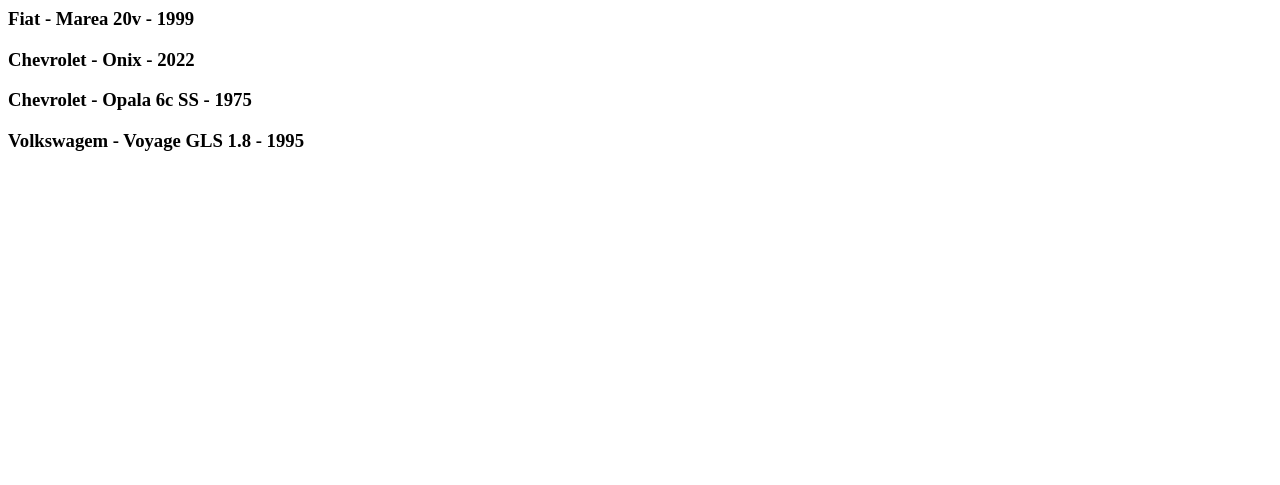
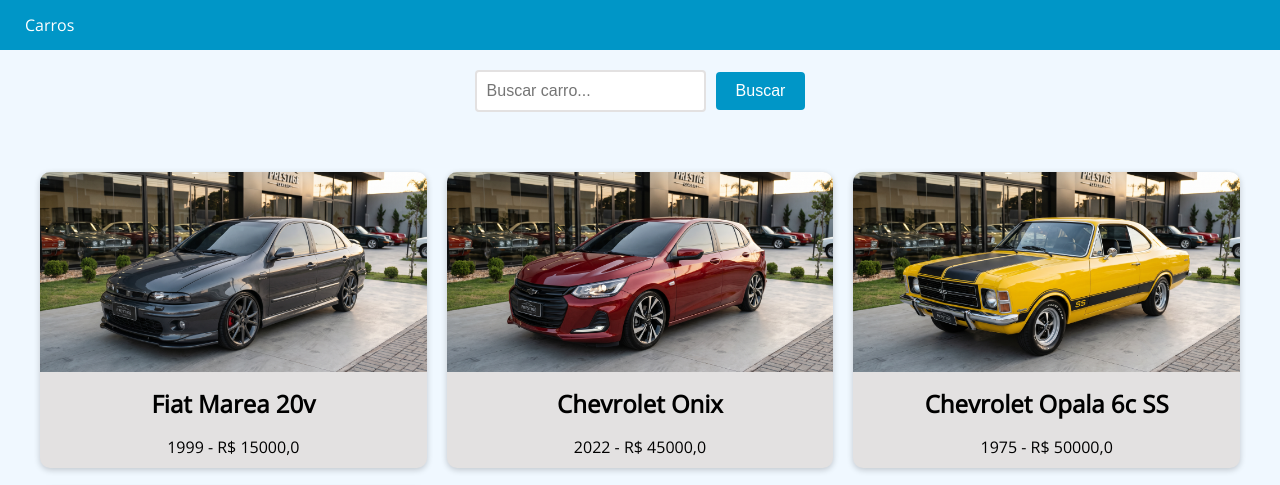
Before and after one commit to Ohlipeh/carros, a Django app: page /cars/ in a window 1280 px wide. Shown: the top 485 px of the page. Before the commit the page ends 151 px from the top, so only its background shows below. Run offline with Django 5.2, Linux system fonts and the light colour scheme; data comes from the database, SQL or seed files in the repository.

Commit message:
Add searchable car catalog page
Add a shared base template and a styled car listing with model search. Configure template lookup and name the cars route for navigation and form submissions.

```diff
--- a/app/settings.py
+++ b/app/settings.py
@@ -56,7 +56,8 @@ ROOT_URLCONF = "app.urls"
 TEMPLATES = [
     {
         "BACKEND": "django.template.backends.django.DjangoTemplates",
-        "DIRS": [],
+        # BASE_DIR is the file up "app" (where is the manage.py), I together "app" and "templates" with the "/"
+        "DIRS": ["app/templates"],
         "APP_DIRS": True,
         "OPTIONS": {
             "context_processors": [
--- /dev/null
+++ b/app/templates/base.html
@@ -0,0 +1,89 @@
+<!doctype html>
+<html lang="en">
+  <head>
+    <meta charset="UTF-8" />
+    <meta name="viewport" content="width=device-width, initial-scale=1.0" />
+    <title>{% block title %}Prestige Classics{% endblock %}</title>
+    <link rel="preconnect" href="https://fonts.googleapis.com" />
+    <link
+      href="https://fonts.googleapis.com/css2?family=Open+Sans&display=swap"
+      rel="stylesheet"
+    />
+    <style>
+      body {
+        font-family: "Open Sans", sans-serif;
+        background-color: aliceblue;
+        color: black;
+        margin: 0;
+        padding: 0;
+      }
+
+      header {
+        background-color: #0096c7;
+        color: aliceblue;
+        text-align: center;
+      }
+
+      footer {
+        background-color: #ccc;
+        color: #333;
+        text-align: center;
+      }
+
+      nav {
+        background-color: #0096c7;
+        color: #fff;
+        height: 50px;
+        display: flex;
+        justify-content: space-between;
+        align-items: center;
+      }
+
+      nav ul {
+        list-style: none;
+        margin: 0;
+        padding: 0;
+        display: flex;
+      }
+
+      nav ul li {
+        margin: 0 10px;
+      }
+
+      nav ul li a {
+        color: #fff;
+        text-decoration: none;
+        font-size: 16px;
+        padding: 15px;
+        transition: all 0.3s ease;
+      }
+
+      nav ul li a:hover {
+        background-color: #32bbe8;
+      }
+
+      nav ul li.active a {
+        background-color: #666;
+      }
+
+      nav ul li.active a:hover {
+        background-color: #999;
+      }
+    </style>
+  </head>
+  <body>
+    <header>
+      <nav>
+        <ul>
+          <li><a href="{% url 'cars_list' %}">Carros</a></li>
+        </ul>
+      </nav>
+    </header>
+
+    <main>{% block content %} {% endblock %}</main>
+
+    <footer>
+      <p>&copy; 2026 Prestige Classics</p>
+    </footer>
+  </body>
+</html>
--- a/app/urls.py
+++ b/app/urls.py
@@ -17,6 +17,6 @@ from cars.views import cars_view
 urlpatterns = [
     # I speak scription "admin/" open panel admin for django.
     path("admin/", admin.site.urls),
-    path("cars/", cars_view),
+    path("cars/", cars_view, name="cars_list"),
     # MEDIA_URL is scription public (ex: /media/) and MEDIA_ROOT is file real in computer menu.
 ] + static(settings.MEDIA_URL, document_root=settings.MEDIA_ROOT)
--- a/cars/templates/cars.html
+++ b/cars/templates/cars.html
@@ -1,12 +1,110 @@
-<html>
-  <head>
-    <title>Meus carros</title>
-  </head>
-  {% block content %}
-  <body>
-    {% for car in cars %}
-    <h3>{{ car.brand }} - {{ car.model }} - {{ car.factory_year }}</h3>
-    {% endfor %}
-  </body>
-  {% endblock %}
-</html>
+{% extends "base.html" %} {% block content %}
+<style>
+  .car-grid {
+    display: grid;
+    grid-template-columns: repeat(3, 1fr);
+    gap: 20px;
+    margin: 0 auto;
+    max-width: 1200px;
+    padding: 20px;
+  }
+
+  .car-card {
+    background-color: #e3e1e1;
+    box-shadow: 0 2px 6px rgba(0, 0, 0, 0.2);
+    border-radius: 10px;
+    overflow: hidden;
+    text-align: center;
+    transition: all 0.3s ease;
+  }
+
+  .car-card:hover {
+    cursor: pointer;
+    box-shadow: 0 4px 10px rgba(0, 0, 0, 0.4);
+    transform: translateY(-2px);
+  }
+
+  .car-card img {
+    width: 100%;
+    height: 200px;
+    object-fit: cover;
+  }
+
+  .car-card h3 {
+    font-size: 20px;
+    margin-top: 10px;
+    margin-bottom: 5px;
+  }
+
+  .car-card h2 {
+    font-size: 1.5rem;
+    margin: 10px;
+  }
+
+  .car-card p {
+    font-size: 1rem;
+    margin-bottom: 10px;
+  }
+
+  @media (max-width: 768px) {
+    .car-grid {
+      grid-template-columns: repeat(2, 1fr);
+    }
+  }
+
+  form {
+    display: flex;
+    justify-content: center;
+    align-items: center;
+    margin-bottom: 20px;
+    text-align: center;
+    padding: 20px;
+  }
+
+  input[type="text"] {
+    padding: 10px;
+    font-size: 16px;
+    border: 2px solid #e3e1e1;
+    border-radius: 4px;
+    margin-right: 10px;
+    transition: border-bottom-color 0.3s ease-in-out;
+  }
+
+  input[type="text"]:focus {
+    outline: none;
+    border-bottom-color: #e3e1e1;
+  }
+
+  button[type="submit"] {
+    background-color: #0096c7;
+    color: #fff;
+    border: none;
+    padding: 10px 20px;
+    font-size: 16px;
+    border-radius: 4px;
+    cursor: pointer;
+    transition: background-color 0.3s ease-in-out;
+  }
+
+  button[type="submit"]:hover {
+    background-color: #108eb8;
+  }
+</style>
+
+<form method="GET" action="{% url 'cars_list' %}">
+  <input type="text" name="search" placeholder="Buscar carro..." />
+  <button type="submit">Buscar</button>
+</form>
+
+<div class="car-grid">
+  {% if cars %} {% for car in cars %}
+  <div class="car-card">
+    <img src="{{ car.photo.url }}" alt="{{ car.model }} - {{ car.brand }}" />
+    <h2>{{ car.brand }} {{ car.model }}</h2>
+    <p>{{ car.factory_year }} - R$ {{ car.value }}</p>
+  </div>
+  {% endfor %} {% else %}
+  <p class="no-results">Nenhum carro encontrado.</p>
+  {% endif %}
+</div>
+{% endblock %}
--- a/cars/views.py
+++ b/cars/views.py
@@ -8,7 +8,11 @@ from cars.models import Car
 # I write here the my views, that are fuctions that decides what appears when someone acesses an address.
 # I create the fuction cars_view; the parameter request saved everything regarding the request made by the browser
 def cars_view(request):
-    # In my objects Car i want all. (SQL 'Querys')
-    cars = Car.objects.all()
+    # In my objects Car i want all. (SQL 'Querys'). order_by sort in "ABC" order.
+    cars = Car.objects.all().order_by("model")
+    # before verification if user performed a search.
+    search = request.GET.get("search")
+    if search:
+        cars = Car.objects.filter(model__icontains=search)
     # I'll return it as the response the page cars.html, used the render it request to set everything up just right.
     return render(request, "cars.html", {"cars": cars})
```
